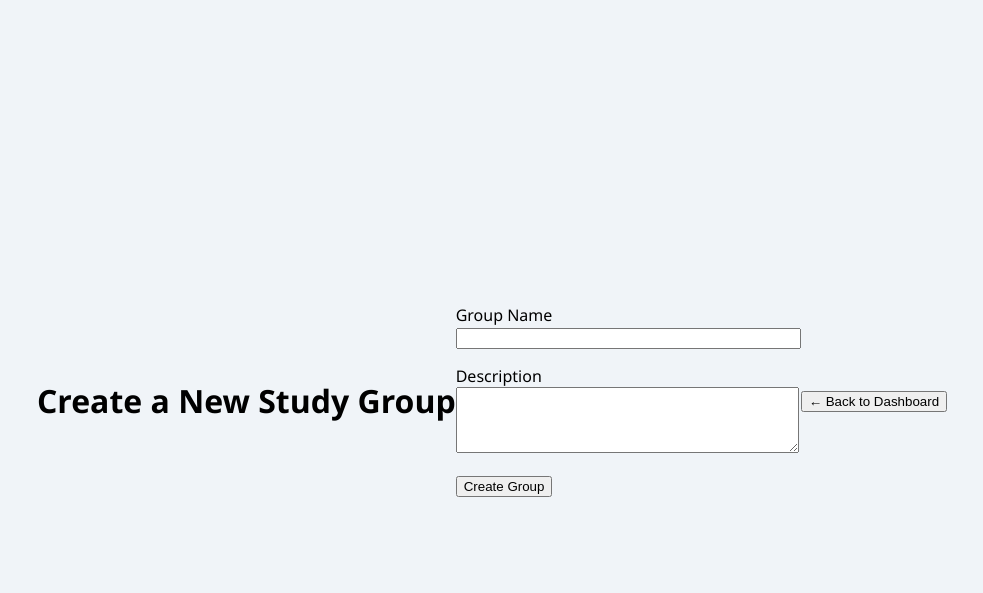
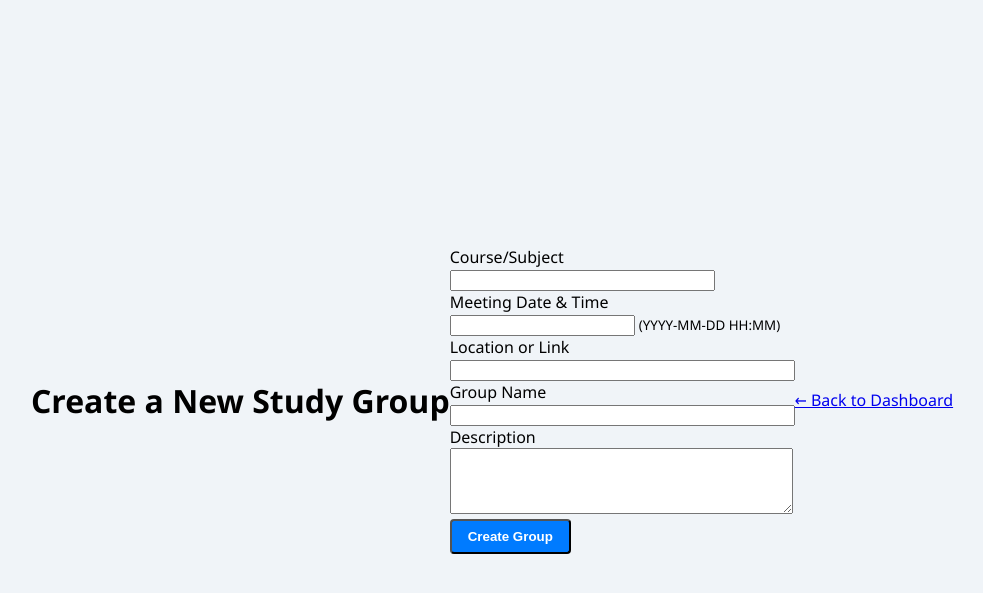
Before and after one commit to harshx1427/southern-study-scheduler, a Flask app: page /groups/new in a window 1280 px wide. Shown: the top 593 px of the page, without its empty margins (148-1131 px from the left). Run offline with Flask 3, Linux system fonts and the light colour scheme; a user stored in the database is signed in.

Commit message:
added join/leave buttons so they flip when clicked, added more fields when create study group now be able to add subject, dat/time, location etc, basic UI pages to test

```diff
--- a/app/models/models.py
+++ b/app/models/models.py
@@ -21,8 +21,11 @@ class StudyGroup(db.Model):
     __tablename__ = "study_groups"
 
     id             = db.Column(db.Integer, primary_key=True)
+    subject        = db.Column(db.String(50), nullable=False)
+    meet_time      = db.Column(db.DateTime, nullable=False)
     name           = db.Column(db.String(100), nullable=False)
     description    = db.Column(db.Text)
+    location       = db.Column(db.String(200), nullable=False)
     created_by_id  = db.Column(db.Integer, db.ForeignKey("users.id"), nullable=False)
     created_at     = db.Column(db.DateTime, default=datetime.utcnow)
 
--- a/app/routes/auth.py
+++ b/app/routes/auth.py
@@ -1,4 +1,4 @@
-from flask import Blueprint, render_template,redirect, url_for, flash, request
+from flask import Blueprint, app, render_template,redirect, url_for, flash, request
 from flask_wtf import FlaskForm
 from wtforms import StringField, PasswordField, SubmitField, BooleanField
 from wtforms.validators import DataRequired, Length, Email, EqualTo
@@ -8,6 +8,8 @@ from flask_login import login_required, login_user, logout_user, current_user
 from app import db
 from app.models.models import User
 #from app.utils.email import send_email
+from app.routes.main import main_bp
+
 
 auth_bp = Blueprint('auth', __name__)
 
--- a/app/routes/main.py
+++ b/app/routes/main.py
@@ -1,14 +1,17 @@
 from flask import Blueprint, render_template, redirect, url_for, flash, request
 from flask_login import login_required, current_user
 from flask_wtf import FlaskForm
-from wtforms import StringField, TextAreaField, SubmitField
+from wtforms import StringField, TextAreaField, SubmitField, DateTimeField
 from wtforms.validators import DataRequired, Length
 from app import db
-from app.models.models import StudyGroup
+from app.models.models import StudyGroup, Membership
 
 class StudyGroupForm(FlaskForm):
+    subject = StringField('Course/Subject', validators=[DataRequired(),Length(max=50)])
+    meet_time = DateTimeField('Meeting Date & Time', format='%Y-%m-%d %H:%M', validators=[DataRequired()])
+    location = StringField('Location or Link', validators=[DataRequired(), Length(max=200)])
     name = StringField('Group Name', validators=[DataRequired(), Length(max=100)])
-    description = TextAreaField('Description', validators=[DataRequired()])
+    description = TextAreaField('Description', validators=[DataRequired(), Length(max=500)])
     submit = SubmitField('Create Group')
 
 
@@ -31,7 +34,10 @@ def dashboard():
     else:
         groups = StudyGroup.query.all()
 
-    return render_template('dashboard.html', name=current_user.name, groups=groups, q=q)
+    member_records = Membership.query.filter_by(user_id=current_user.id).all()
+    member_group_ids = {m.study_group_id for m in member_records}
+
+    return render_template('dashboard.html', name=current_user.name, groups=groups, q=q, member_group_ids=member_group_ids)
 
 # New route to create a study group
 
@@ -40,12 +46,15 @@ def dashboard():
 def create_group():
     form = StudyGroupForm()
     if form.validate_on_submit():
-        new_group = StudyGroup(
+        group = StudyGroup(
+            subject = form.subject.data,
+            meet_time = form.meet_time.data,
+            location = form.location.data,
             name=form.name.data,
             description=form.description.data,
             created_by_id=current_user.id
         )
-        db.session.add(new_group)
+        db.session.add(group)
         db.session.commit()
         flash('Study group created successfully!', 'success')
         return redirect(url_for('main.dashboard'))
@@ -55,4 +64,46 @@ def create_group():
 @login_required
 def view_group(group_id):
     group = StudyGroup.query.get_or_404(group_id)
-    return render_template('view_group.html', group=group)
+    membership = Membership.query.filter_by(
+        user_id=current_user.id,
+        study_group_id=group.id
+    ).first()
+    is_member = membership is not None
+
+    return render_template('view_group.html', group=group, is_member=is_member)
+
+
+# Route to join a study group
+@main_bp.route('/groups/<int:group_id>/join', methods=['POST'])
+@login_required
+def join_group(group_id):
+    group = StudyGroup.query.get_or_404(group_id)
+    new_membership = Membership(
+        user_id=current_user.id,
+        study_group_id=group.id
+    )
+    db.session.add(new_membership)
+    try:
+        db.session.commit()
+        flash(f'You joined"{group.name}"', 'success')
+    except:
+        db.session.rollback()
+        flash('Could not join (already a member?)', 'warning')
+    return redirect(url_for('main.dashboard'))
+
+
+# Route to leave a study group
+@main_bp.route('/groups/<int:group_id>/leave', methods=['POST'])
+@login_required
+def leave_group(group_id):
+    membership = Membership.query.filter_by(
+        user_id=current_user.id,
+        study_group_id=group_id
+    ).first()
+    if membership:
+        db.session.delete(membership)
+        db.session.commit()
+        flash('You left the group', 'success')
+    else:
+        flash('You are not a member of this group', 'warning')
+    return redirect(url_for('main.dashboard'))
--- a/app/templates/create_group.html
+++ b/app/templates/create_group.html
@@ -1,30 +1,83 @@
-<!doctype html>
+<!DOCTYPE html>
 <html lang="en">
 <head>
   <meta charset="UTF-8">
+  <meta name="viewport" content="width=device-width,initial-scale=1.0">
   <title>Create Study Group</title>
   <link rel="stylesheet" href="{{ url_for('static', filename='login_styles.css') }}">
 </head>
 <body>
-  <h1>Create a New Study Group</h1>
-  <form method="POST">
+  <header>
+    <h1>Create a New Study Group</h1>
+  </header>
+
+  <!-- Flash messages (e.g. after commit) -->
+  {% with messages = get_flashed_messages(with_categories=true) %}
+    {% if messages %}
+      <ul class="flashes">
+        {% for category, message in messages %}
+          <li class="{{ category }}">{{ message }}</li>
+        {% endfor %}
+      </ul>
+    {% endif %}
+  {% endwith %}
+
+  <!-- 1) Make sure action points at the route, method is POST -->
+  <form method="POST" action="{{ url_for('main.create_group') }}">
+    <!-- 2) Hidden field for CSRF token (required by FlaskForm) -->
     {{ form.hidden_tag() }}
-    <p>
+
+    <!-- 3) Subject field + errors -->
+    <div>
+      {{ form.subject.label }}<br>
+      {{ form.subject(size=30) }}<br>
+      {% for err in form.subject.errors %}
+        <span class="error">{{ err }}</span>
+      {% endfor %}
+    </div>
+
+    <!-- 4) Meeting time field + errors -->
+    <div>
+      {{ form.meet_time.label }}<br>
+      {{ form.meet_time() }} <small>(YYYY-MM-DD HH:MM)</small><br>
+      {% for err in form.meet_time.errors %}
+        <span class="error">{{ err }}</span>
+      {% endfor %}
+    </div>
+
+    <!-- 5) Location field + errors -->
+    <div>
+      {{ form.location.label }}<br>
+      {{ form.location(size=40) }}<br>
+      {% for err in form.location.errors %}
+        <span class="error">{{ err }}</span>
+      {% endfor %}
+    </div>
+
+    <!-- 6) Name field + errors -->
+    <div>
       {{ form.name.label }}<br>
-      {{ form.name(size=40) }}
+      {{ form.name(size=40) }}<br>
       {% for err in form.name.errors %}
         <span class="error">{{ err }}</span>
       {% endfor %}
-    </p>
-    <p>
+    </div>
+
+    <!-- 7) Description field + errors -->
+    <div>
       {{ form.description.label }}<br>
-      {{ form.description(rows=4, cols=40) }}
+      {{ form.description(rows=4, cols=40) }}<br>
       {% for err in form.description.errors %}
         <span class="error">{{ err }}</span>
       {% endfor %}
-    </p>
-    <p>{{ form.submit() }}</p>
+    </div>
+
+    <!-- 8) Submit button -->
+    <div>
+      {{ form.submit(class="btn") }}
+    </div>
   </form>
-  <p><a href="{{ url_for('main.dashboard') }}"><button>← Back to Dashboard</button></a></p>
+
+  <p><a href="{{ url_for('main.dashboard') }}">← Back to Dashboard</a></p>
 </body>
 </html>
```
Also changed, not shown: app/__init__.py (+10 -4 lines), app/templates/dashboard.html (+16 -2 lines), instance/study_scheduler.db.
